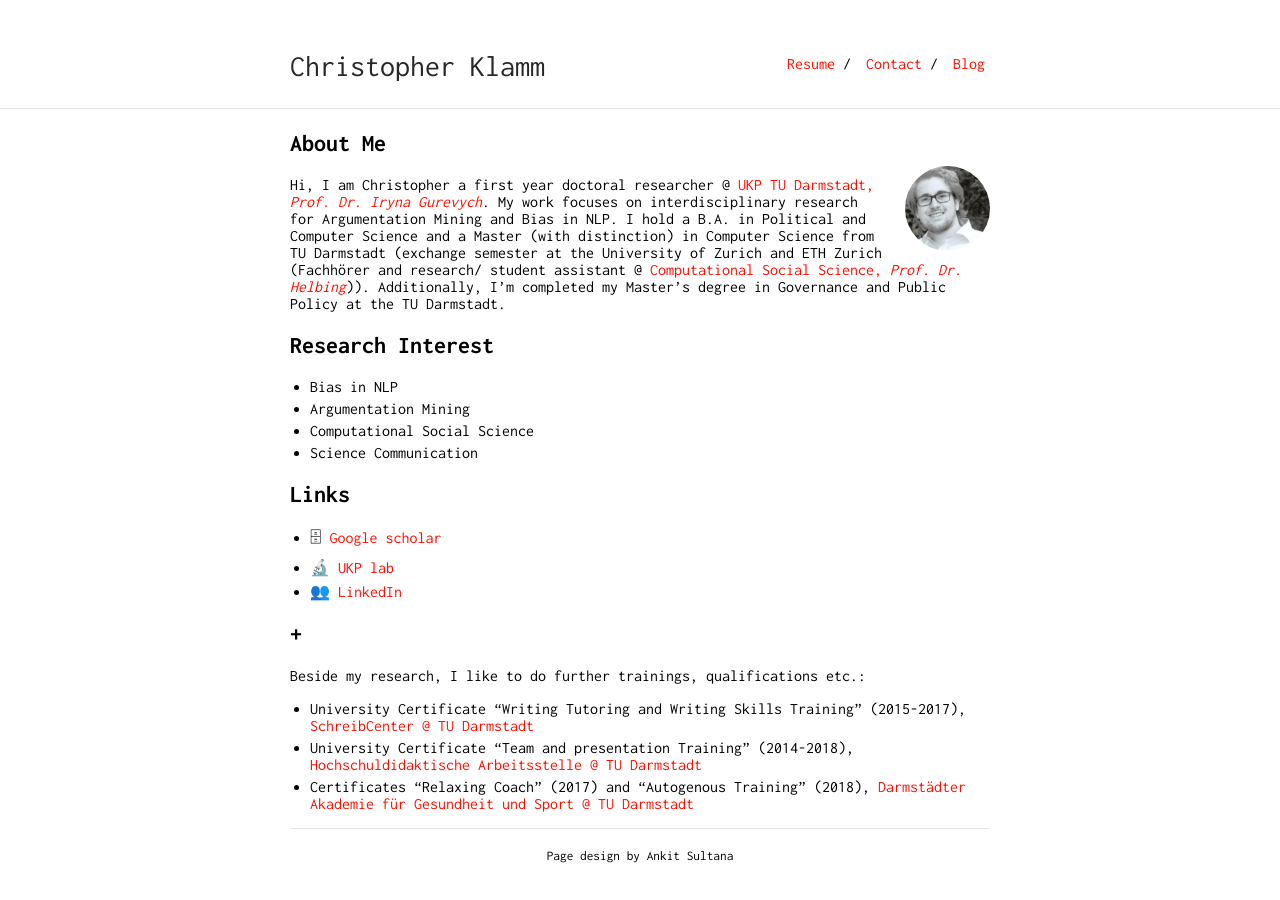
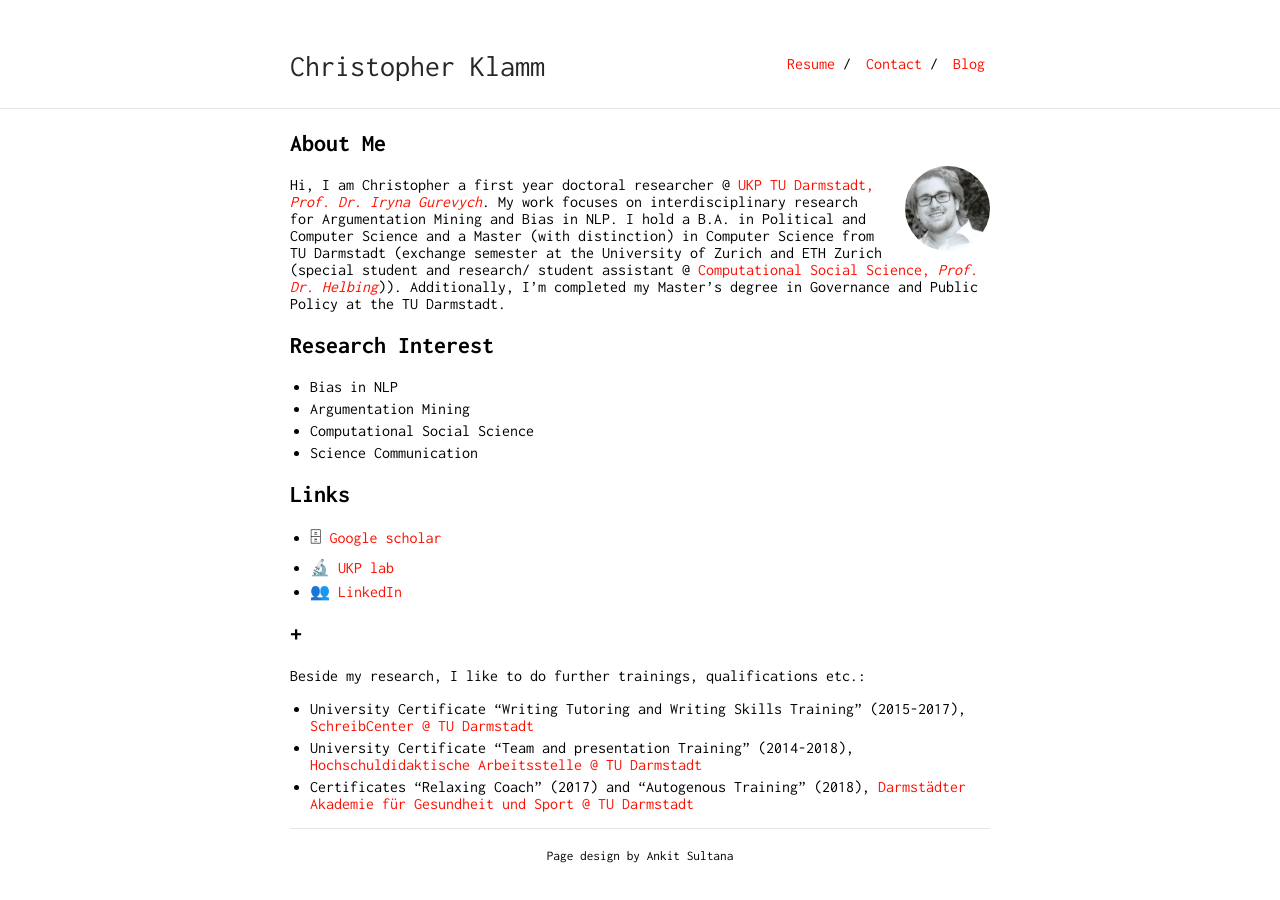
Before and after one commit to chkla/gitPage, a Jekyll site: the page built from index.md, in a window 1280 px wide. Built offline with Jekyll 4.4.1, drawn with Linux system fonts in a browser that asks for light colours; our own code applies the rules of GitHub Pages for plain Markdown files.

Commit message:
Update index.md

```diff
--- a/index.md
+++ b/index.md
@@ -6,7 +6,7 @@ layout: default
 
 <img class="profile-picture" src="chris.jpg">
 
-Hi, I am Christopher a first year doctoral researcher @ [UKP TU Darmstadt, <i>Prof. Dr. Iryna Gurevych</i>](https://www.informatik.tu-darmstadt.de/ukp/ukp_home/about_ukp/index.en.jsp). My work focuses on interdisciplinary research for Argumentation Mining and Bias in NLP. I hold a B.A. in Political and Computer Science and a Master (with distinction) in Computer Science from TU Darmstadt (exchange semester at the University of Zurich and ETH Zurich (Fachhörer and research/ student assistant @ [Computational Social Science, <i>Prof. Dr. Helbing</i>](http://www.coss.ethz.ch))). Additionally, I’m completed my Master’s degree in Governance and Public Policy at the TU Darmstadt.
+Hi, I am Christopher a first year doctoral researcher @ [UKP TU Darmstadt, <i>Prof. Dr. Iryna Gurevych</i>](https://www.informatik.tu-darmstadt.de/ukp/ukp_home/about_ukp/index.en.jsp). My work focuses on interdisciplinary research for Argumentation Mining and Bias in NLP. I hold a B.A. in Political and Computer Science and a Master (with distinction) in Computer Science from TU Darmstadt (exchange semester at the University of Zurich and ETH Zurich (special student and research/ student assistant @ [Computational Social Science, <i>Prof. Dr. Helbing</i>](http://www.coss.ethz.ch))). Additionally, I’m completed my Master’s degree in Governance and Public Policy at the TU Darmstadt.
 
 ## Research Interest
 * Bias in NLP
```
